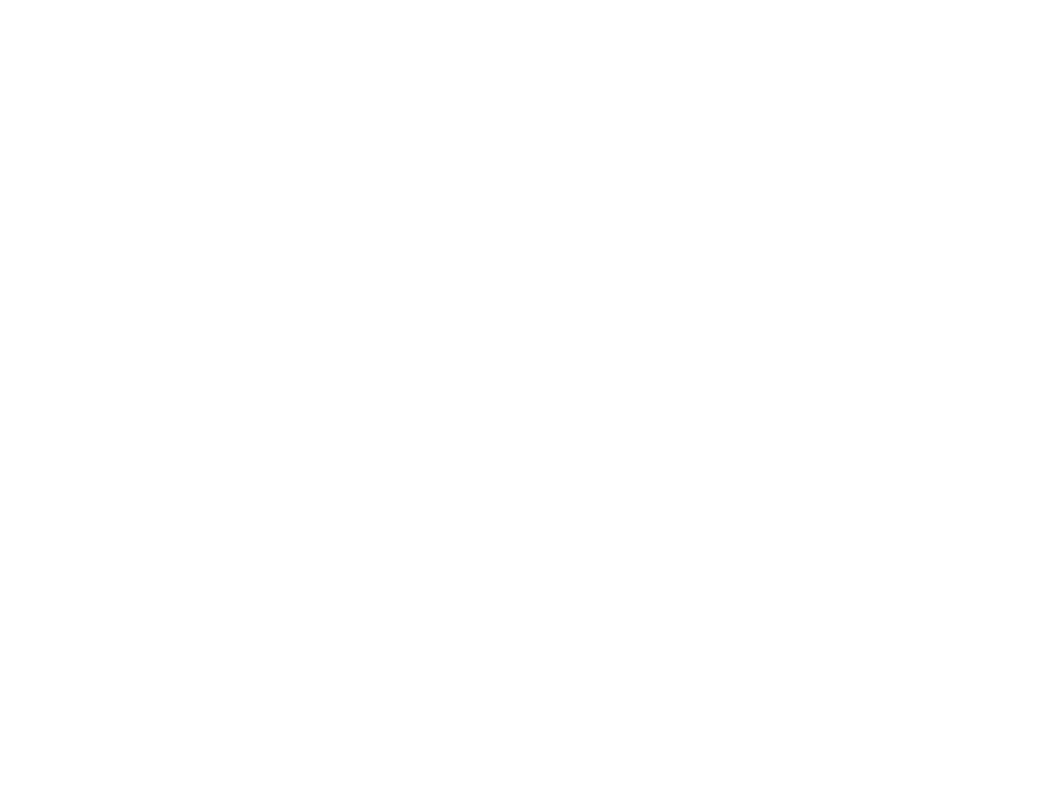
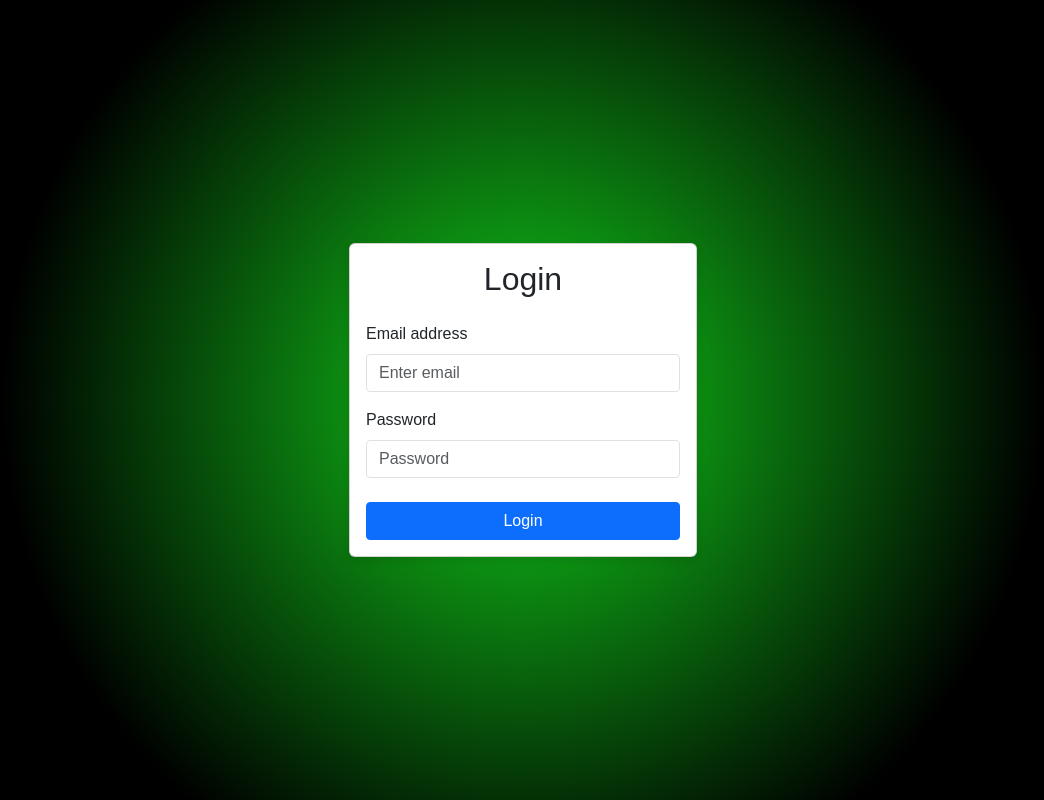
Before and after one commit to brianfdo/recommender_system, a React (Create React App) app in the folder spotify-recommender-frontend/: page / in a window 1280 px wide. Shown: the whole page, without its empty margins (117-1161 px from the left). Built offline with nearby package versions, Linux system fonts and the light colour scheme.

Commit message:
frontend update login page corrections

```diff
--- a/spotify-recommender-frontend/src/App.js
+++ b/spotify-recommender-frontend/src/App.js
@@ -3,13 +3,13 @@
 import { BrowserRouter as Router, Route, Routes } from 'react-router-dom';
 import Login from './components/Login';
 import Home from './components/Home';
-import './styles.css';
+
 
 const App = () => (
     <Router>
         <Routes>
-            <Route path="/" component={Login} />
-            <Route path="/home" component={Home} />
+            <Route path="/" element={<Login />} />
+            <Route path="/home" element={<Home />} />
         </Routes>
     </Router>
 );
--- a/spotify-recommender-frontend/src/components/Login.js
+++ b/spotify-recommender-frontend/src/components/Login.js
@@ -6,7 +6,7 @@
     // const loginUrl = 'http://localhost:5000/login';
 
     const handleLogin = (event) => {
-        event.preventDefault();
+        // event.preventDefault();
         // Handle login logic here
     };
 
--- a/spotify-recommender-frontend/src/index.js
+++ b/spotify-recommender-frontend/src/index.js
@@ -4,7 +4,7 @@
 import App from './App';
 import reportWebVitals from './reportWebVitals';
 import 'bootstrap/dist/css/bootstrap.min.css';
-
+import './styles.css';
 
 const root = ReactDOM.createRoot(document.getElementById('root'));
 root.render(
--- a/spotify-recommender-frontend/src/styles.css
+++ b/spotify-recommender-frontend/src/styles.css
@@ -2,7 +2,11 @@
 body {
     margin: 0;
     font-family: Arial, sans-serif;
-    background-color: #f8f9fa;
+    /* background-color: #040a03; */
+    /* background: rgb(63,94,251);
+    background: radial-gradient(circle, rgba(63,94,251,1) 0%, rgba(252,70,107,1) 100%); */
+    background: rgb(18,209,26);
+    background: radial-gradient(circle, rgba(18,209,26,1) 0%, rgba(0,0,0,1) 69%);
 }
 
 .mt-4 {
```
